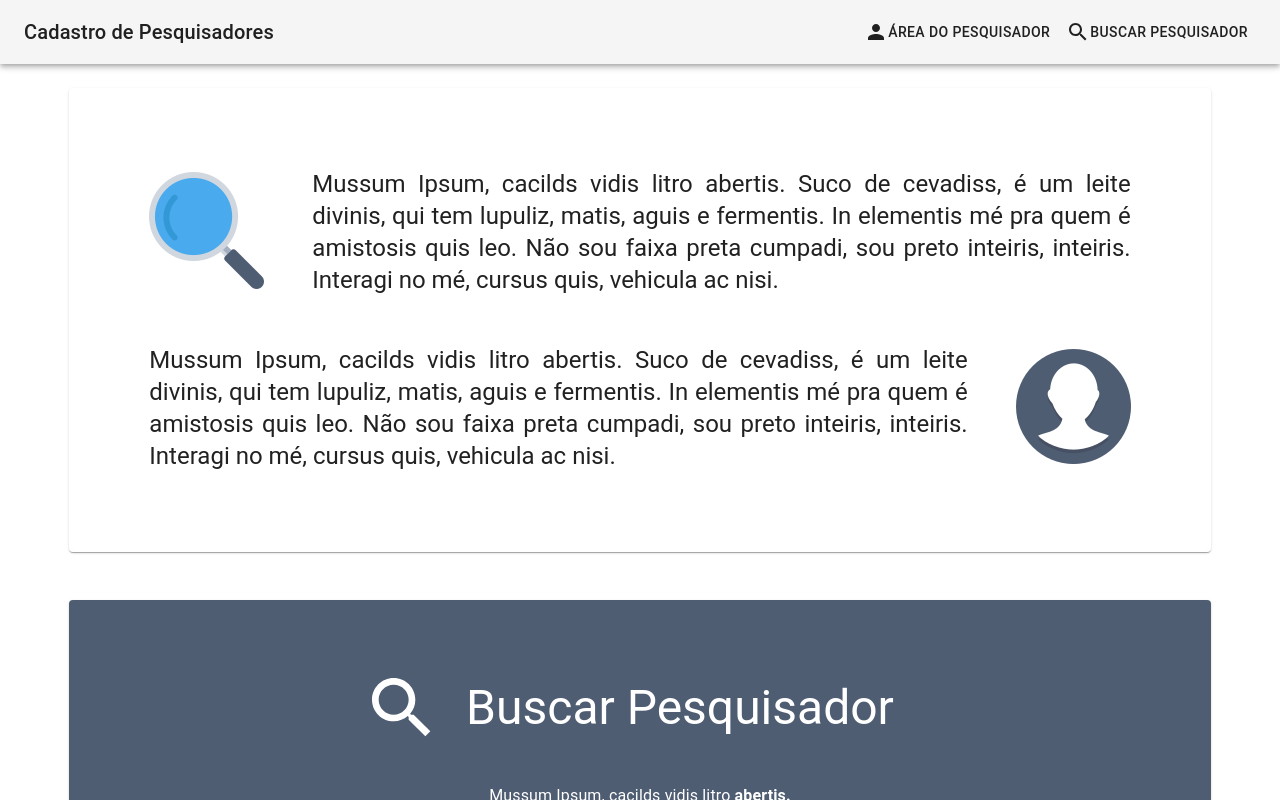
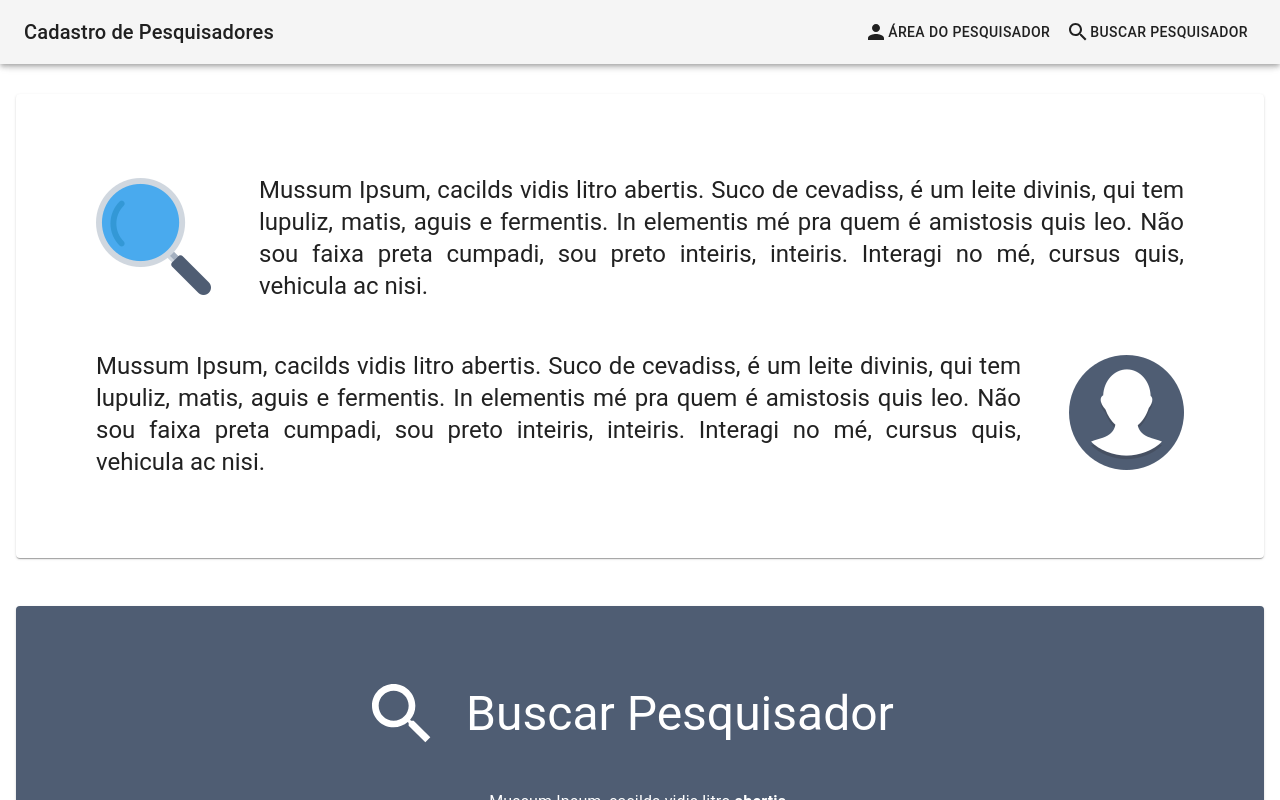
Before and after one commit to henriquecouto/researcher-manager, a React (Create React App) app: page / in a window 1280 px wide. Shown: the top 800 px of the page. Built offline with nearby package versions, Linux system fonts and the light colour scheme.

Commit message:
Header fixed on top / Home's papers centralized

```diff
--- a/src/App.js
+++ b/src/App.js
@@ -6,13 +6,12 @@ import { Grid } from "@material-ui/core";
 import Description from "./components/Description";
 import Search from "./components/Search";
 
-
 const useStyle = makeStyles(theme => ({
   root: {
-    width: "100%",
-    display: "flex",
-    justifyContent: "center"
-  }
+    margin: 'auto',
+    marginTop: 70,
+    maxWidth: 1500,
+  },
 }));
 
 function App() {
@@ -21,12 +20,12 @@ function App() {
   return (
     <>
       <Header title="Cadastro de Pesquisadores" />
-      <Grid container className={classes.root}>
-        <Grid item xs={11}>
+      <Grid container className={classes.root} direction='column' justify='center'>
+        <Grid item >
           <Description />
         </Grid>
-        <Grid item xs={11}>
-          <Search/>
+        <Grid item >
+          <Search />
         </Grid>
       </Grid>
     </>
--- a/src/components/Description/index.js
+++ b/src/components/Description/index.js
@@ -9,15 +9,13 @@ const useStyles = makeStyles(theme => ({
   root: {
     padding: theme.spacing(10, 10),
     margin: theme.spacing(3, 2),
-    maxWidth: 1200
-  }
+  },
 }));
 
 export default function PaperSheet() {
   const classes = useStyles();
 
   return (
-    <div>
     <Paper className={classes.root}>
       <Grid container direction="column" spacing={6}>
         <Grid item>
@@ -54,6 +52,5 @@ export default function PaperSheet() {
         </Grid>
       </Grid>
     </Paper>
-    </div>
   );
 }
--- a/src/components/Header/index.js
+++ b/src/components/Header/index.js
@@ -20,7 +20,7 @@ export default function Header(props) {
 
   return (
     <div className={classes.root}>
-      <AppBar position="static" color="default">
+      <AppBar position="fixed" color="default">
         <Toolbar>
           <Grid container justify="space-between" alignItems="center">
             <Grid item>
--- a/src/components/Search/index.js
+++ b/src/components/Search/index.js
@@ -1,27 +1,22 @@
 import React from 'react';
 import { Paper, Typography, Grid, InputBase, Divider, IconButton } from "@material-ui/core";
-import {makeStyles} from "@material-ui/core/styles";
+import { makeStyles } from "@material-ui/core/styles";
 import { Search as SearchIcon, Menu as MenuIcon, Directions as DirectionsIcon } from "@material-ui/icons";
-
-
 
 const useStyle = makeStyles(theme => ({
   root: {
     padding: theme.spacing(10, 10),
     margin: theme.spacing(3, 2),
-        maxWidth: 1200,
     backgroundColor: '#4f5d73ff',
     color: "#fff"
   },
-    icon:{
+  icon: {
     fontSize: 80,
   },
   paperInput: {
-        padding: theme.spacing(0,2),
+    padding: theme.spacing(0, 2),
     display: 'flex',
     alignItems: 'center',
-
-
   },
   input: {
     marginLeft: 8,
@@ -39,14 +34,14 @@ const useStyle = makeStyles(theme => ({
 
 }))
 
-export default function Search(){
+export default function Search() {
   const classes = useStyle()
-    return(
+  return (
     <Paper className={classes.root}>
       <Grid container direction="column" spacing={6} alignItems="center">
         <Grid item>
           <Grid container spacing={6} alignItems="center" justify="center">
-                        <SearchIcon className={classes.icon}/>
+            <SearchIcon className={classes.icon} />
             <Grid item>
               <Typography variant="h3" component="h2">
                 Buscar Pesquisador
@@ -64,11 +59,11 @@ export default function Search(){
                     </Typography>
           </Grid>
         </Grid>
-                <Grid item style={{width: '85%'}}>
+        <Grid item style={{ width: '85%' }}>
 
           <Paper className={classes.paperInput}>
             <IconButton className={classes.iconButton} aria-label="Search">
-                        <SearchIcon style={{fontSize: 60,}}/>
+              <SearchIcon style={{ fontSize: 60, }} />
             </IconButton>
             <InputBase
               className={classes.input}
@@ -79,7 +74,6 @@ export default function Search(){
         </Grid>
       </Grid>
     </Paper>
-
   )
 
 }
```
Lines whose indentation alone changed are shown as unchanged.
